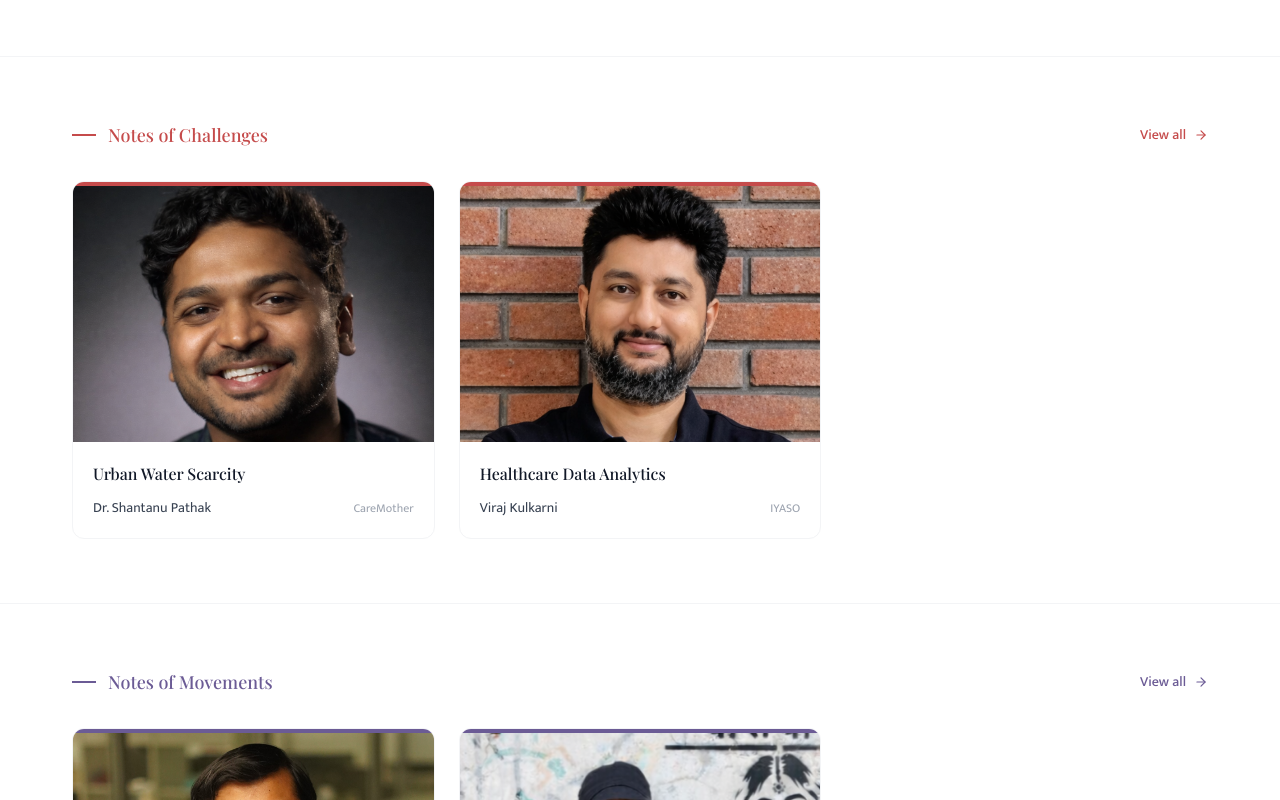
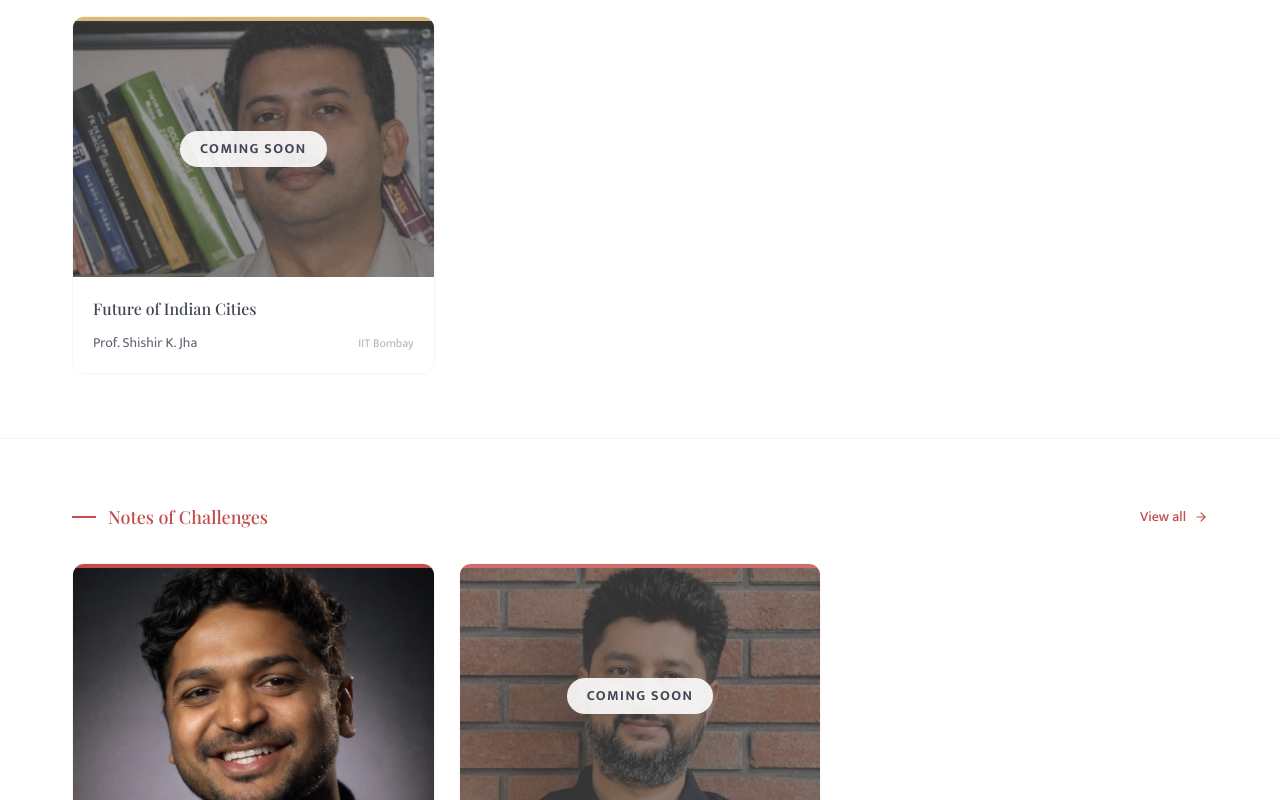
Before and after one commit to Sakshamgupta20/WALEI, a Next.js app: page /WALEI/notes in a window 1280 px wide. Shown: the part 820-1620 px from the top of the page. Built offline with nearby package versions, Linux system fonts and the light colour scheme.

Commit message:
Added changes

```diff
--- a/src/app/(main)/notes/page.tsx
+++ b/src/app/(main)/notes/page.tsx
@@ -39,6 +39,14 @@ const series = [
         author: "Prof. Dipankar Chatterji",
         image: "/images/notes/future/dipankar-chatterji.jpg",
       },
+      {
+        id: "5",
+        title: "Future of Indian Cities",
+        affiliation: "IIT Bombay",
+        author: "Prof. Shishir K. Jha",
+        image: "/images/notes/future/shishir-jha.jpg",
+        comingSoon: true,
+      },
     ],
   },
   {
@@ -60,6 +68,7 @@ const series = [
         affiliation: "IYASO",
         author: "Viraj Kulkarni",
         image: "/images/notes/challenges/viraj-kulkarni.png",
+        comingSoon: true,
       },
     ],
   },
@@ -140,13 +149,10 @@ export default function NotesPage() {
             </div>
 
             <div className="grid grid-cols-1 md:grid-cols-2 lg:grid-cols-3 gap-6">
-              {s.articles.map((article) => (
-                <Link
-                  key={article.id}
-                  href={`${s.href}/${article.id}`}
-                  className="group"
-                >
-                  <article className="rounded-xl overflow-hidden border border-gray-100 hover:shadow-lg transition-all hover:-translate-y-1">
+              {s.articles.map((article) => {
+                const comingSoon = "comingSoon" in article && article.comingSoon;
+                const inner = (
+                  <article className={`rounded-xl overflow-hidden border border-gray-100 transition-all ${comingSoon ? "opacity-80" : "hover:shadow-lg hover:-translate-y-1"}`}>
                     <div
                       className="h-1 w-full"
                       style={{ backgroundColor: s.color }}
@@ -165,6 +171,13 @@ export default function NotesPage() {
                           className="object-cover object-[center_20%] group-hover:scale-105 transition-transform duration-500"
                         />
                       )}
+                      {comingSoon && (
+                        <div className="absolute inset-0 bg-black/50 flex items-center justify-center z-10">
+                          <span className="px-5 py-2 bg-white/90 text-gray-900 text-sm font-bold uppercase tracking-widest rounded-full">
+                            Coming Soon
+                          </span>
+                        </div>
+                      )}
                     </div>
                     <div className="p-5">
                       <h3 className="text-base font-medium text-gray-900 group-hover:text-[var(--gold)] transition-colors line-clamp-2 mb-3">
@@ -176,8 +189,13 @@ export default function NotesPage() {
                       </div>
                     </div>
                   </article>
-                </Link>
-              ))}
+                );
+                return comingSoon ? (
+                  <div key={article.id} className="group cursor-default">{inner}</div>
+                ) : (
+                  <Link key={article.id} href={`${s.href}/${article.id}`} className="group">{inner}</Link>
+                );
+              })}
             </div>
           </div>
         </section>
--- a/src/components/sections/MilieuSection.tsx
+++ b/src/components/sections/MilieuSection.tsx
@@ -58,13 +58,6 @@ export function MilieuSection() {
               />
             </Link>
 
-            {/* Foundry card */}
-            <div className="p-6">
-              <h3 className="text-lg font-semibold text-gray-900 mb-2">Foundry</h3>
-              <p className="text-sm text-gray-500 leading-relaxed">
-                Connect with verified specialized expertise across the innovation landscape, from operational mandates, consulting, and research synergy to talent development.
-              </p>
-            </div>
           </div>
 
           {/* Right column - Startups featured card */}
```
